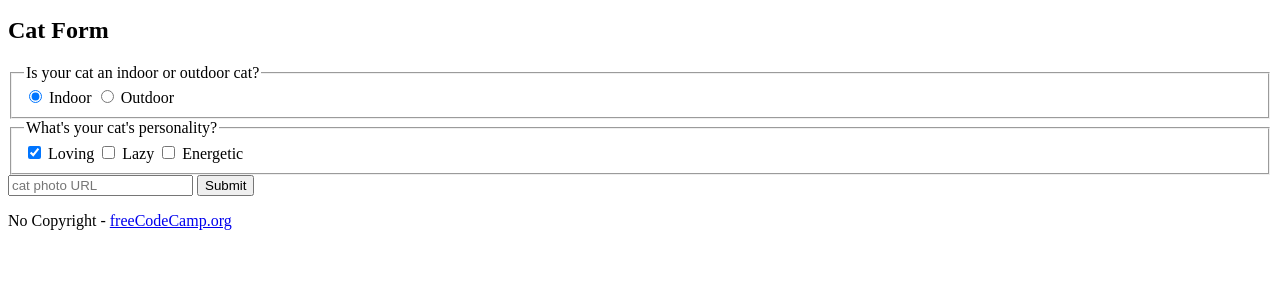
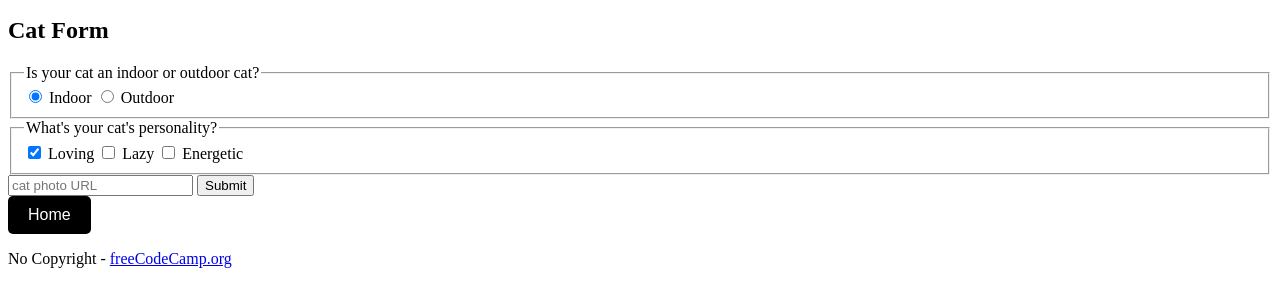
Before and after one commit to Frannysx/Fotos-de-Gatos, a plain HTML site: page index.html in a window 1280 px wide. Shown: the part 1453-1737 px from the top of the page. Before the commit the page ends 1699 px from the top, so only its background shows below. Drawn offline with Linux system fonts and the light colour scheme.

Commit message:
Update index.html

```diff
--- a/index.html
+++ b/index.html
@@ -4,6 +4,20 @@
   <head>
     <meta charset="UTF-8">
     <title>CatPhotoApp</title>
+<style>
+   .boton {
+  display: inline-block;
+  padding: 10px 20px;
+  background-color: #000000;
+  color: white;
+  text-decoration: none;
+  border-radius: 5px;
+  font-family: sans-serif;
+}
+.boton:hover {
+  background-color: #fcd58e;
+}
+  </style>
   </head>
   <body>
     <main>
@@ -57,6 +71,7 @@
       </section>
     </main>
     <footer>
+      <a href="https://marvelous-cendol-e52df8.netlify.app/" class="boton">Home</a>
       <p>
         No Copyright - <a href="https://www.freecodecamp.org">freeCodeCamp.org</a>
       </p>
```
